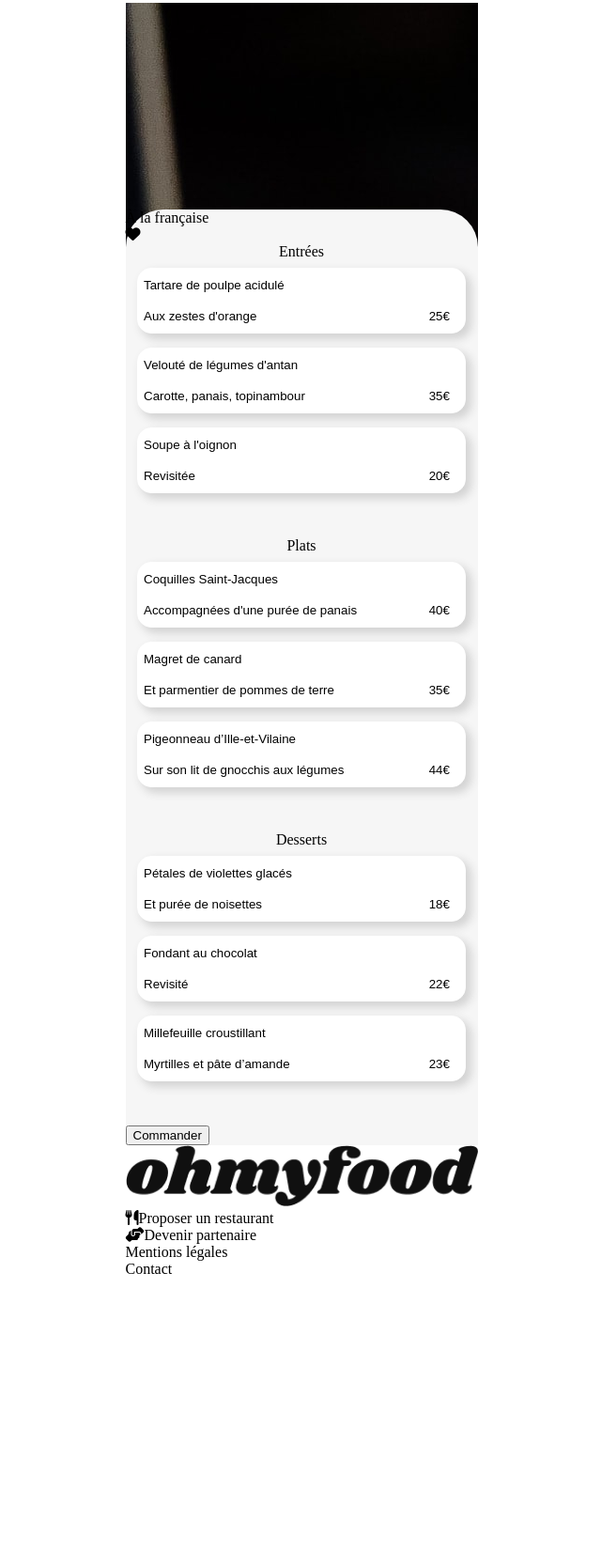
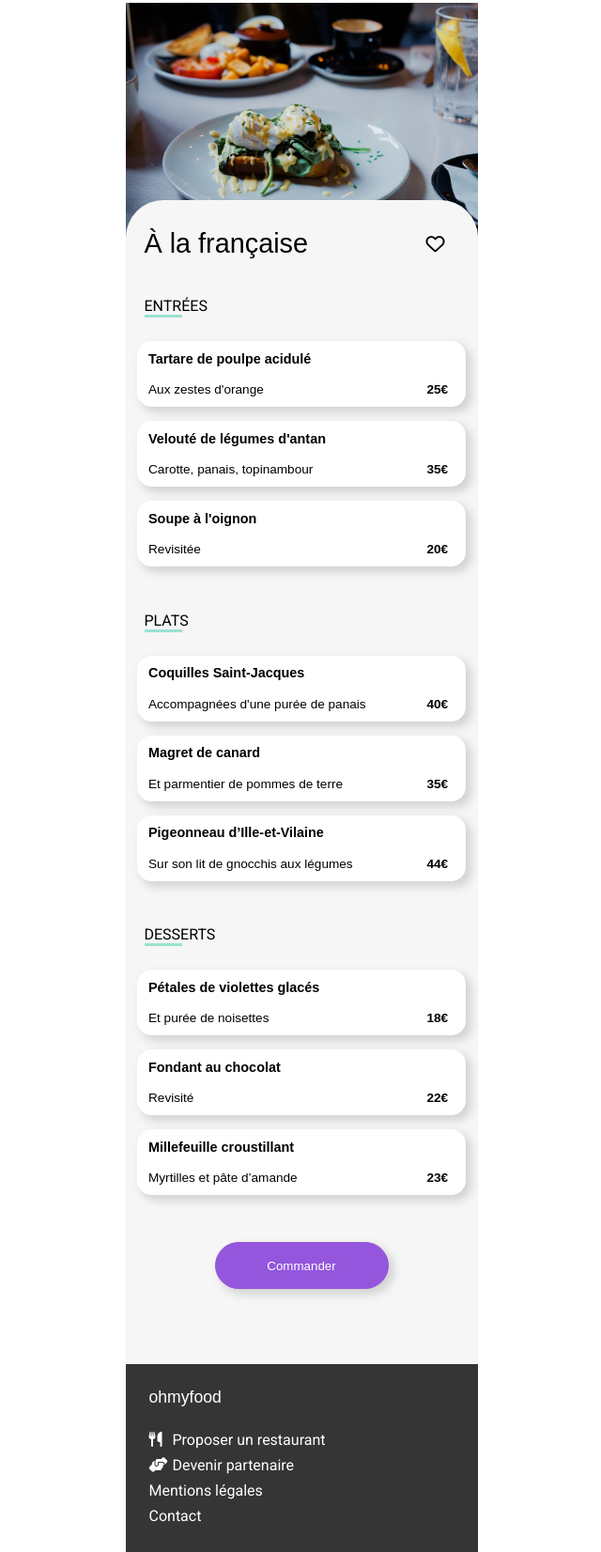
Before and after one commit to anatole22/anatole_viaud_3_21062021, a website: page menu page/menualafrancaise.html in a window 1280 px wide. Shown: the part 57-1709 px from the top of the page at 94% size, without its empty margins (319-959 px from the left). Before the commit the page ends 1417 px from the top, so only its background shows below. Drawn offline with Linux system fonts and the light colour scheme; a web font is replaced by a local one.

Commit message:
mise en page des page menu v1

```diff
--- a/menu page/menualafrancaise.html
+++ b/menu page/menualafrancaise.html
@@ -4,102 +4,100 @@
     <meta name="viewport" content="width=device-width, initial-scale=1, user-scalable=0">
     <title>Ohmyfood</title>
     <link rel="stylesheet" href="../css/style.css">
-    <link rel="preconnect" href="https://fonts.gstatic.com">
-    <link href="https://fonts.googleapis.com/css2?family=Raleway&display=swap" rel="stylesheet">
     <script src="https://kit.fontawesome.com/b4b2f2557b.js" crossorigin="anonymous"></script>
 <body>
     <header class="header">
         <nav class="header__nav">
-            <a class="header__nav__logo" href="../index.html"><img class="header__nav__logo__img" src="../pictures/logo/ohmyfood.png" alt=""></a>
+            <a class="header__nav__logo" href="../index.html"><i class="fas fas fa-arrow-left header__nav__logo__icon"></i><img class="header__nav__logo__img" src="../pictures/logo/ohmyfood.png" alt=""></a>
         </nav>
         <div class="header__presentation"></div>
     </header>
     <main>
         <article class="menu">
-            <div>
-                <h2>À la française</h2>
-                <i class="fas far fa-heart"></i>
+            <div class="menu__title">
+                <h1>À la française</h1>
+                <i class="far fa-heart fa-lg"></i>
             </div>
             <section class="plats">
-                <h2>Entrées</h2>
+                <h2 class="plats__title">ENTRÉES</h2>
                 <button class="plats__button">
-                    <h3>Tartare de poulpe acidulé</h3>
+                    <h3 class="plats__button__title">Tartare de poulpe acidulé</h3>
                     <div class="plats__button__description">
                         <p>Aux zestes d'orange</p>
-                        <p>25&euro;</p>
+                        <p><strong>25&euro;</strong></p>
                     </div>
                 </button>
                 <button class="plats__button">
-                    <h3>Velouté de légumes d'antan</h3>
+                    <h3 class="plats__button__title">Velouté de légumes d'antan</h3>
                     <div class="plats__button__description">
                         <p>Carotte, panais, topinambour</p>
-                        <p>35&euro;</p>
+                        <p><strong>35&euro;</strong></p>
                     </div>
                 </button>
                 <button class="plats__button">
-                    <h3>Soupe à l'oignon</h3>
+                    <h3 class="plats__button__title">Soupe à l'oignon</h3>
                     <div class="plats__button__description">
                         <p>Revisitée</p>
-                        <p>20&euro;</p>
+                        <p><strong>20&euro;</strong></p>
                     </div>
                 </button>
             </section>
             <section class="plats">
-                <h2>Plats</h2>
+                <h2 class="plats__title">PLATS</h2>
                 <button class="plats__button">
-                    <h3>Coquilles Saint-Jacques</h3>
+                    <h3 class="plats__button__title">Coquilles Saint-Jacques</h3>
                     <div class="plats__button__description">
                         <p>Accompagnées d'une purée de panais</p>
-                        <p>40&euro;</p>
+                        <p><strong>40&euro;</strong></p>
                     </div>
                 </button>
                 <button class="plats__button">
-                    <h3>Magret de canard</h3>
+                    <h3 class="plats__button__title">Magret de canard</h3>
                     <div class="plats__button__description">
                         <p>Et parmentier de pommes de terre</p>
-                        <p>35&euro;</p>
+                        <p><strong>35&euro;</strong></p>
                     </div>
                 </button>
                 <button class="plats__button">
-                    <h3>Pigeonneau d’Ille-et-Vilaine</h3>
+                    <h3 class="plats__button__title">Pigeonneau d’Ille-et-Vilaine</h3>
                     <div class="plats__button__description">
                         <p>Sur son lit de gnocchis aux légumes</p>
-                        <p>44&euro;</p>
+                        <p><strong>44&euro;</strong></p>
                     </div>
                 </button>
             </section>
             <section class="plats">
-                <h2>Desserts</h2>
+                <h2 class="plats__title">DESSERTS</h2>
                 <button class="plats__button">
-                    <h3>Pétales de violettes glacés</h3>
+                    <h3 class="plats__button__title">Pétales de violettes glacés</h3>
                     <div class="plats__button__description">
                         <p>Et purée de noisettes</p>
-                        <p>18&euro;</p>
+                        <p><strong>18&euro;</strong></p>
                     </div>
                 </button>
                 <button class="plats__button">
-                    <h3>Fondant au chocolat</h3>
+                    <h3 class="plats__button__title">Fondant au chocolat</h3>
                     <div class="plats__button__description">
                         <p>Revisité</p>
-                        <p>22&euro;</p>
+                        <p><strong>22&euro;</strong></p>
                     </div>
                 </button>
                 <button class="plats__button">
-                    <h3>Millefeuille croustillant</h3>
+                    <h3 class="plats__button__title">Millefeuille croustillant</h3>
                     <div class="plats__button__description">
                         <p>Myrtilles et pâte d’amande</p>
-                        <p>23&euro;</p>
+                        <p><strong>23&euro;</strong></p>
                     </div>
                 </button>
             </section>
-            <button>Commander</button>
+            <button class="menu__command">Commander</button>
         </article>
     </main>
-    <footer>
-        <img src="../pictures/logo/ohmyfood.png" alt="logo">
-        <ul>
-            <li><i class="fas fa-utensils"></i>Proposer un restaurant</li>
-            <li><i class="fas fa-hands-helping"></i>Devenir partenaire</li>
+    <footer class="footer">
+        <h1 class="footer__logo">ohmyfood</h1>
+        <ul class="footer__list">
+            <li><i class="fas fa-utensils footer__list__icon"></i>Proposer un restaurant</li>
+            <li><i class="fas fa-hands-helping footer__list__icon"></i>Devenir partenaire</li>
             <li>Mentions légales</li>
             <li>Contact</li>
         </ul>
--- a/sass/base/normalize.scss
+++ b/sass/base/normalize.scss
@@ -1 +1 @@
-body{width: 375px; margin: auto;}
+html{font-family: Roboto, sans-serif;}body{width: 375px; margin: auto;}h1{font-family: Shrikhand, sans-serif; font-size: 1.8rem;}h2{font-size: 1rem}h3{font-weight: bold; font-size: 0.9rem;}p{font-size: 0.850rem;}
--- a/sass/composants/platsbutton.scss
+++ b/sass/composants/platsbutton.scss
@@ -16,11 +16,15 @@
         justify-content: space-around;
         align-items: flex-start;
         margin: 7.5px 0 7.5px 0;
-            &__description {
+        &__title{
+            margin: 0 0 0 5px;
+        }
+        &__description {
             display: flex;
             justify-content: space-between;
             align-items: center;
-            width: 97%;
+            width: 95%;
+            margin: 0 0 0 5px;
     }
     }
 }
--- a/sass/layout/acticlemenu.scss
+++ b/sass/layout/acticlemenu.scss
@@ -1,5 +1,33 @@
 .menu{
     background:#f6f6f6;
     border-radius: 40px 40px 0 0;
-    margin-top: -40px;
+    margin-top: -50px;
+    display: flex;
+    flex-direction: column;
+    &__title{
+        display: flex;
+        justify-content: space-between;
+        align-items: center;
+        padding: 30px 35px 40px 20px;
+    }
+    &__command{
+        align-self: center;
+        margin: 2.5px 0 80px 0;
+        width: 185px;
+        height: 50px;
+        border-radius: 40px;
+        color: white;
+        background:$colour-primary;
+        border: solid $colour-primary 1px;
+        box-shadow: 5px 5px 10px 1px lightgray;
+    }
 }
+.plats{
+    &__title{
+        display: flex;
+        align-self: flex-start;
+        margin: 0 0 17.5px 20px;
+        border-bottom: solid $colour-tertairy 3px;
+        width: 40px;
+        }
+}
--- /dev/null
+++ b/sass/layout/footer.scss
@@ -0,0 +1,22 @@
+.footer{
+    display: flex;
+    flex-direction: column;
+    background: #353535;
+    color: white;
+    height: 200px;
+    padding: 25px 0 0 25px;
+    &__logo{
+        font-size: 1.1rem;
+        margin-bottom: 25px;
+    }
+    &__list{
+        display: flex;
+        flex-direction: column;
+        justify-content: space-between;
+        height: 100px;
+        &__icon{
+            width: 15px;
+            margin-right: 10px;
+        }
+    }
+}
--- a/sass/layout/headermenu.scss
+++ b/sass/layout/headermenu.scss
@@ -1,14 +1,21 @@
 .header{
     &__nav{
+        display: flex;
+        flex-direction: row;
+        align-items: center;
         margin: 20px 0 10px 0;
         &__logo{
             display: flex;
-            justify-content: center;
+            justify-content: flex-start;
             align-items: center;
             &__img{
                 height: 30px;
                 width: 170px;
                 margin: auto;
+            }
+            &__icon{
+                margin: 0 65px 0 25px;
+                color: #353535;
             }
         }
     }
@@ -16,6 +23,6 @@
         height: 260px;
         width: 100%;
         background-image: url(../../pictures/restaurant/alafrancaise.jpg);
-        object-fit: cover;
+        background-size: cover;
     }
 }
--- a/sass/main.scss
+++ b/sass/main.scss
@@ -1,6 +1,8 @@
+@import url('https://fonts.googleapis.com/css2?family=Roboto&family=Shrikhand&display=swap');
 @import "./utils/colors.scss";
 @import "./base/resetcss.scss";
 @import "./base/normalize.scss";
 @import "./composants/platsbutton.scss";
 @import "./layout/headermenu.scss";
 @import "./layout/acticlemenu.scss";
+@import "./layout/footer.scss";
--- a/sass/utils/colors.scss
+++ b/sass/utils/colors.scss
@@ -1,3 +1,3 @@
 $colour-primary: #9356DC;
-$colorr-secondary: #FF79DA;
+$colour-secondary: #FF79DA;
 $colour-tertairy: #99E2D0
```
Also changed, not shown: index.html (+3 -2 lines), css/style.css, 1 other file.
